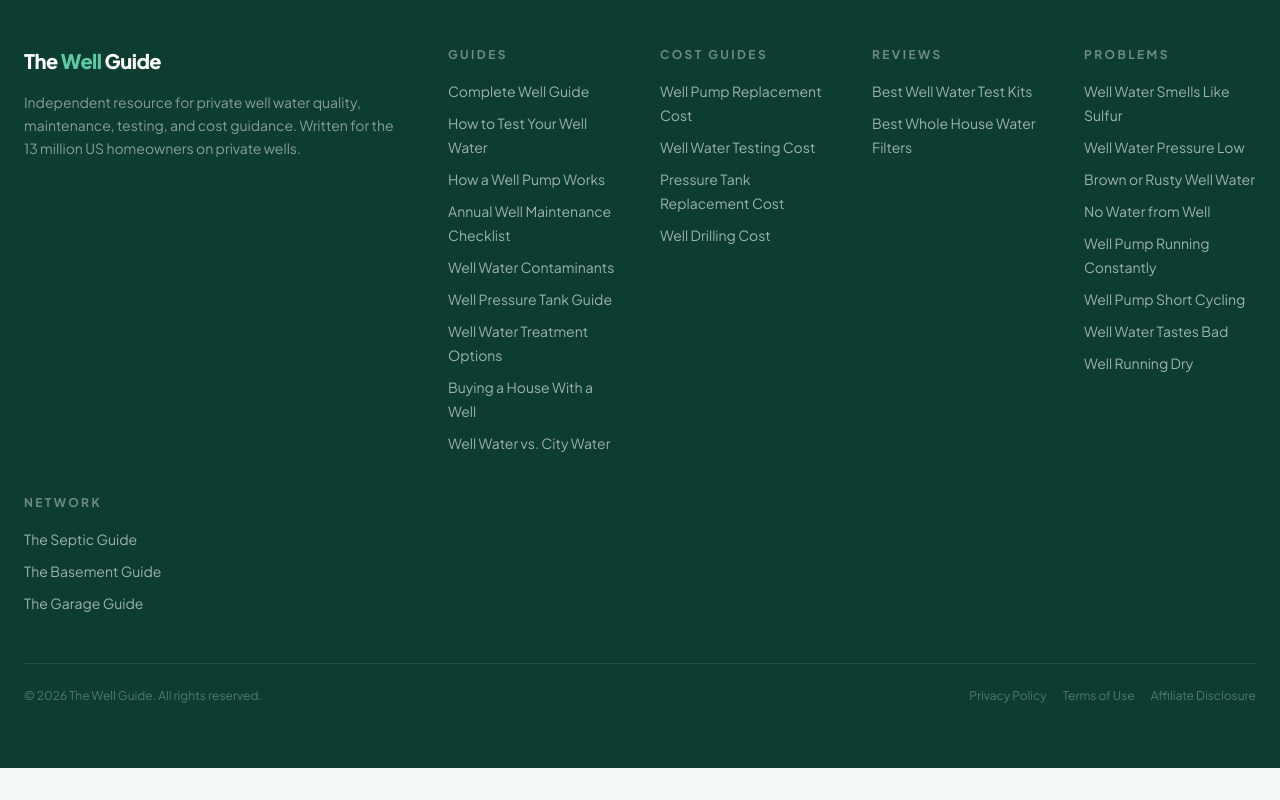
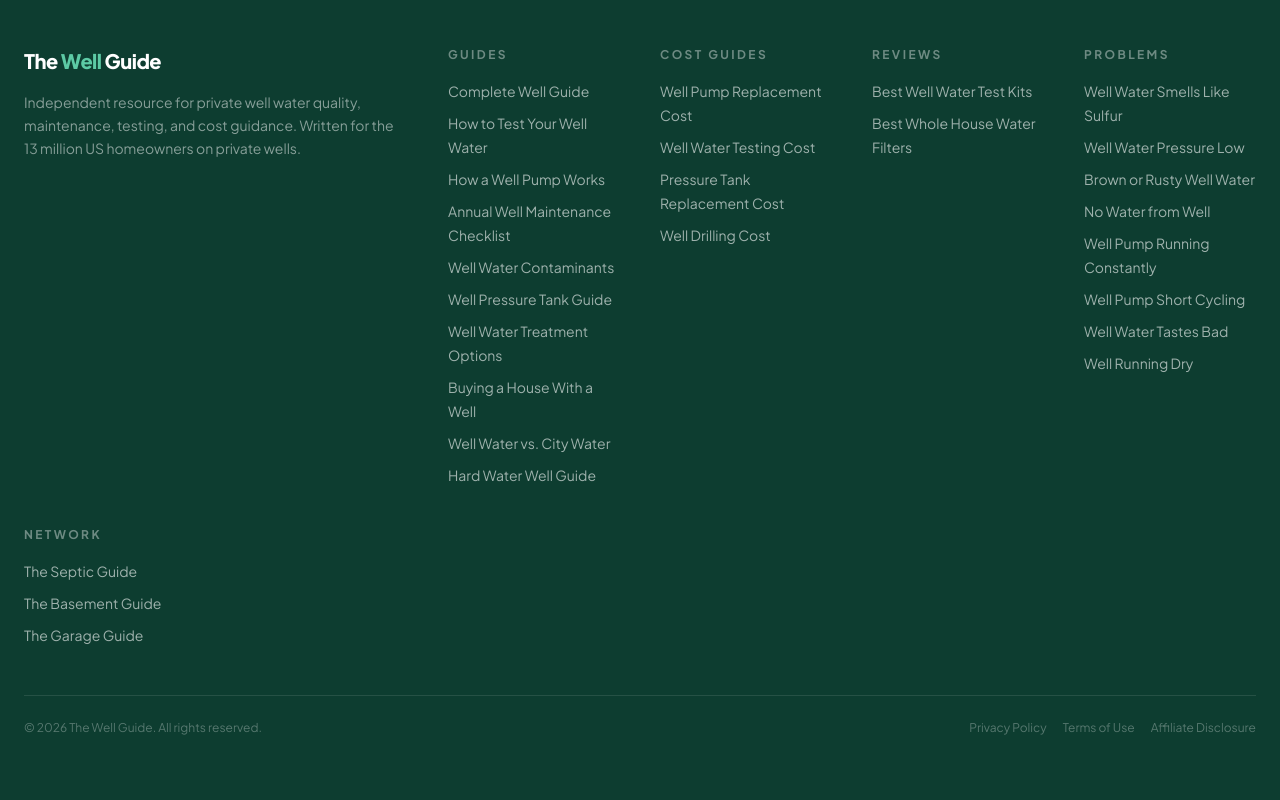
Before and after one commit to thebasementguide2026/thewell.guide-, a Next.js app: page / in a window 1280 px wide. Shown: the part 4602-5402 px from the top of the page. Before the commit the page ends 5370 px from the top, so only its background shows below. Built offline with nearby package versions, Linux system fonts and the light colour scheme.

Commit message:
Update footer with hard-water-well

```diff
--- a/components/Footer.tsx
+++ b/components/Footer.tsx
@@ -14,6 +14,7 @@ const footerSections = [
       { label: 'Well Water Treatment Options', href: '/guides/well-water-treatment-options' },
       { label: 'Buying a House With a Well', href: '/guides/buying-house-with-well' },
       { label: 'Well Water vs. City Water', href: '/guides/well-water-vs-city-water' },
+      { label: 'Hard Water Well Guide', href: '/guides/hard-water-well' },
     ],
   },
   {
```
